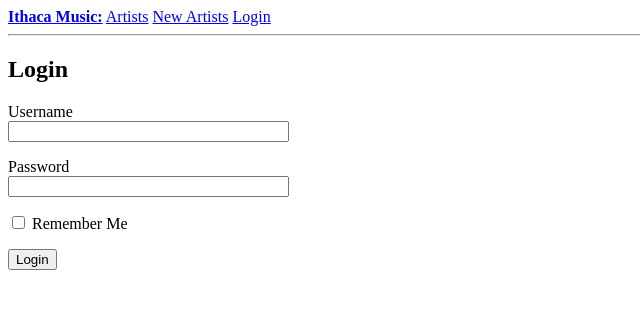
After one commit to brookewil/music_app_2023, a Flask app: page /login in a window 1280 px wide. The commit adds this page. Shown: the top 309 px of the page, without its empty margins (0-640 px from the left). Run offline with Flask 3, Linux system fonts and the light colour scheme.

Commit message:
Created Login form, html and route

```diff
--- a/app/forms.py
+++ b/app/forms.py
@@ -1,5 +1,5 @@
 from flask_wtf import FlaskForm
-from wtforms import StringField, TextAreaField, SubmitField
+from wtforms import StringField, TextAreaField, SubmitField, PasswordField, BooleanField
 from wtforms.validators import DataRequired
 
 class CreateArtistForm(FlaskForm):
@@ -7,3 +7,9 @@ class CreateArtistForm(FlaskForm):
     hometown = StringField('Hometown', validators=[DataRequired()])
     description = TextAreaField('Description', validators=[DataRequired()])
     submit = SubmitField('Create New Artist')
+
+class LoginForm(FlaskForm):
+    username = StringField('Username', validators=[DataRequired()])
+    password = PasswordField('Password', validators=[DataRequired()])
+    remember_me = BooleanField('Remember Me')
+    submit = SubmitField('Login')
--- a/app/models.py
+++ b/app/models.py
@@ -61,3 +61,6 @@ class User(UserMixin, db.Model):
     @login.user_loader
     def load_user(id):
         return db.session.get(User, int(id))
+
+    def __repr__(self):
+        return '<User {}>'.format(self.username)
--- a/app/routes.py
+++ b/app/routes.py
@@ -38,6 +38,11 @@ def newArtist():
         return redirect(url_for('allArtists'))
 
     return render_template('newArtist.html', title='Create a New Artist', form=form)
+
+@app.route('/login', methods=['GET', 'POST'])
+def login():
+    form = LoginForm()
+    return render_template('login.html', title='Login', form=form)
 
 @app.route('/reset_db')
 def reset_db():
--- a/app/templates/base.html
+++ b/app/templates/base.html
@@ -11,8 +11,9 @@
 <body>
     <div>
         <a href="{{ url_for('index') }}"><b>Ithaca Music:</b></a>
-            <a href="{{ url_for('allArtists') }}">Artists</a>
-            <a href="{{ url_for('newArtist') }}">New Artists</a>
+        <a href="{{ url_for('allArtists') }}">Artists</a>
+        <a href="{{ url_for('newArtist') }}">New Artists</a>
+        <a href="{{ url_for('login') }}">Login</a>
     </div>
     <hr>
     {% with messages = get_flashed_messages() %}
--- /dev/null
+++ b/app/templates/login.html
@@ -0,0 +1,18 @@
+{% extends "base.html" %}
+
+{% block content %}
+    <h2>Login</h2>
+    <form action="" method="post" novalidate>
+        {{ form.hidden_tag() }}
+        <p>
+            {{ form.username.label }}<br>
+            {{ form.username(size=32) }}
+        </p>
+        <p>
+            {{ form.password.label }}<br>
+            {{ form.password(size=32) }}
+        </p>
+        <p>{{ form.remember_me() }} {{ form.remember_me.label }}</p>
+        <p>{{ form.submit() }}</p>
+    </form>
+{% endblock %}
```
Also changed, not shown: app/templates/register.html (added, +10 -0 lines).
